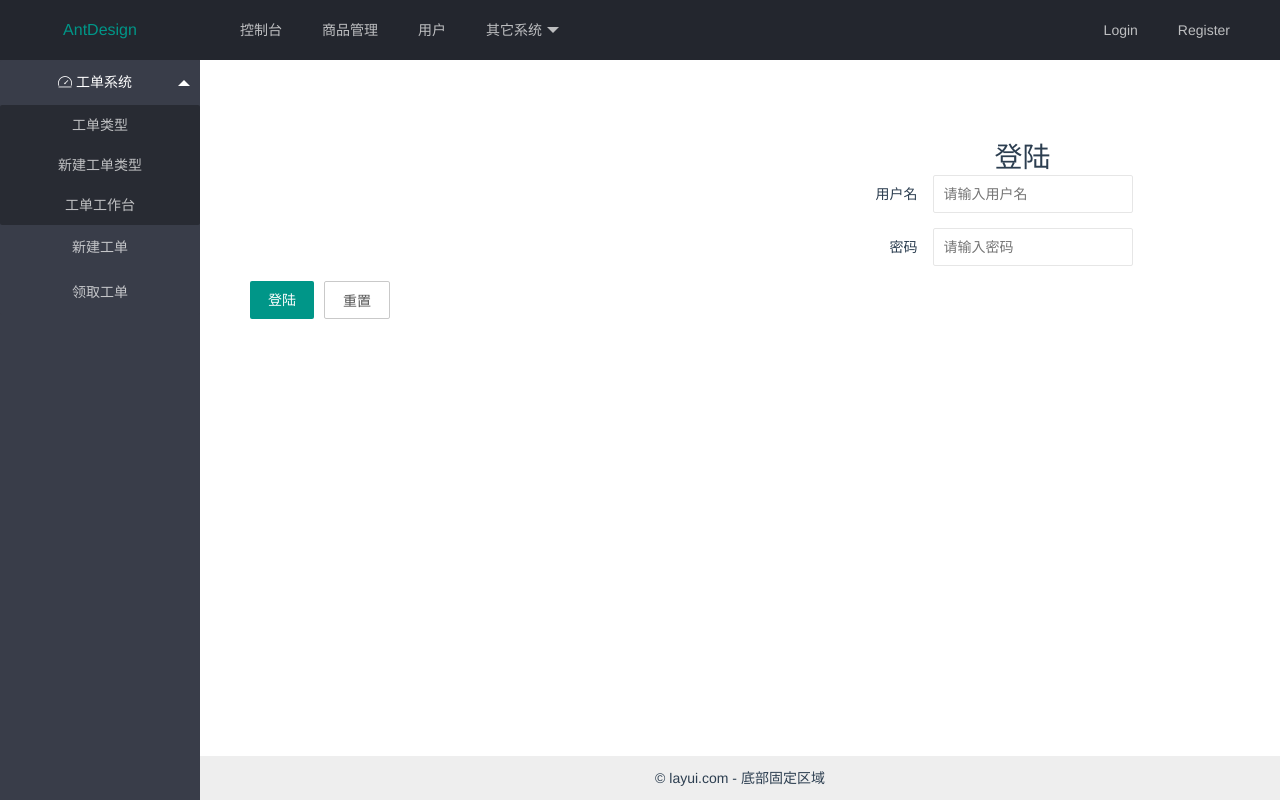
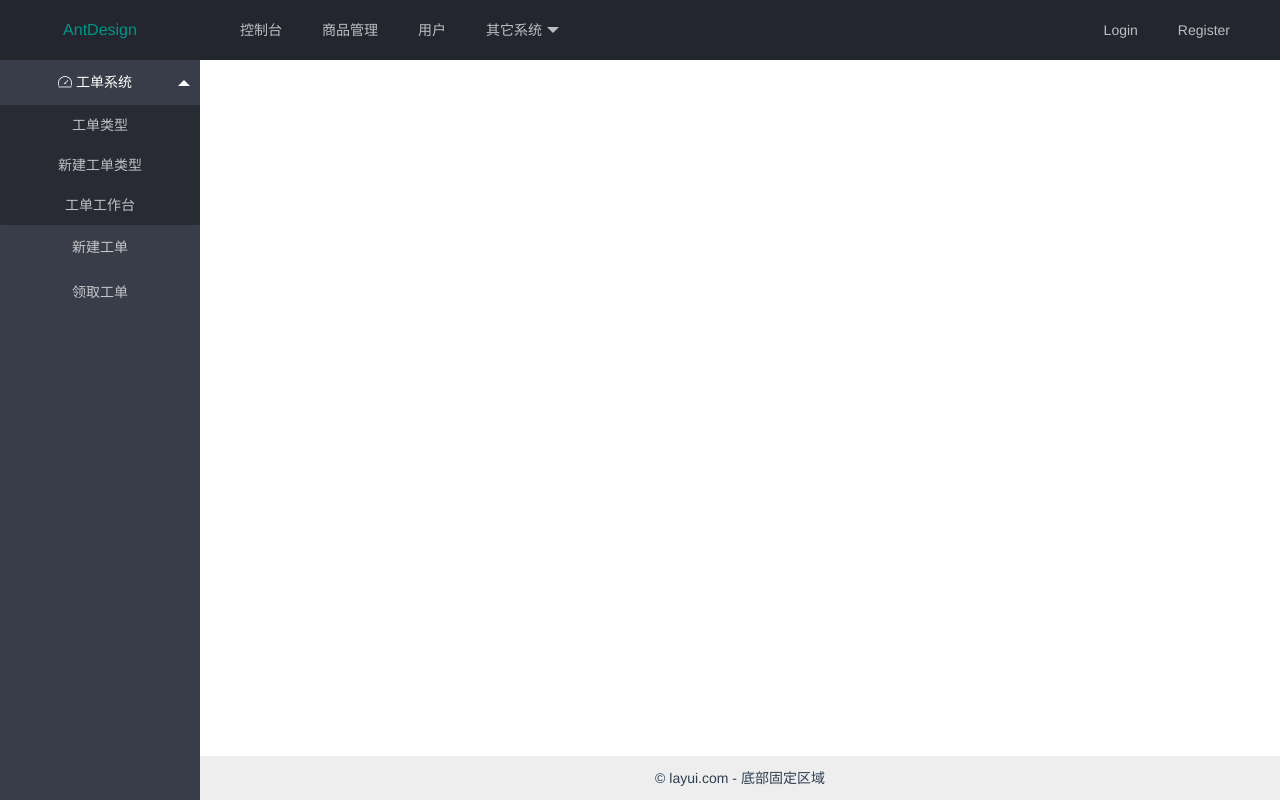
Before and after one commit to Alfred-Alan/vue_project, a Vue app: page / in a window 1280 px wide. Built offline with nearby package versions, Linux system fonts and the light colour scheme.

Commit message:
update ip

```diff
--- a/src/components/header.vue
+++ b/src/components/header.vue
@@ -47,12 +47,12 @@
 </template>
 
 <script>
-import {config,set_frame_src} from '../config.js'
+import {config2,set_frame_src} from '../config.js'
 export default {
     data(){
         return{
             username:sessionStorage.getItem('username'),
-            frame_src:config.frame_src,
+            frame_src:'',
         }
     },
     methods:{
--- a/src/components/index.vue
+++ b/src/components/index.vue
@@ -42,12 +42,12 @@
 </template>
 <script>
 import myheader from './header.vue'
-import {config,set_frame_src} from '../config.js'
+import {config2,set_frame_src} from '../config.js'
 export default {
   data () {
     return {
       msg: 'Welcome to Your Vue.js App',
-      frame_src:config.frame_src,
+      frame_src:'',
     }
   },
     //注册组件标签
@@ -63,7 +63,7 @@ export default {
   },
   methods:{
     chick_url(url){
-      this.frame_src = url
+      this.frame_src = config2.frame_src+url
         // var resurl=set_frame_src(url)
         // this.frame_src = resurl
     },
--- a/src/config.js
+++ b/src/config.js
@@ -7,12 +7,13 @@ export const config = {
     // baseurl:'http://'+config.host+":"+config.port,
     mystr:'123',
     secret:'201528',
-    frame_src:'/login',
+    ip:'192.168.43.183'
     // request_url:'http://'+host+":"+port,
 
   }
   export const config2= {
     baseurl:'http://'+config.host+":"+config.port,
+    frame_src:'http://'+config.ip+":8080",
 
   }
   export function set_frame_src(url){
```
Also changed, not shown: 1 other file (tests, documents, lock files or other folders).
